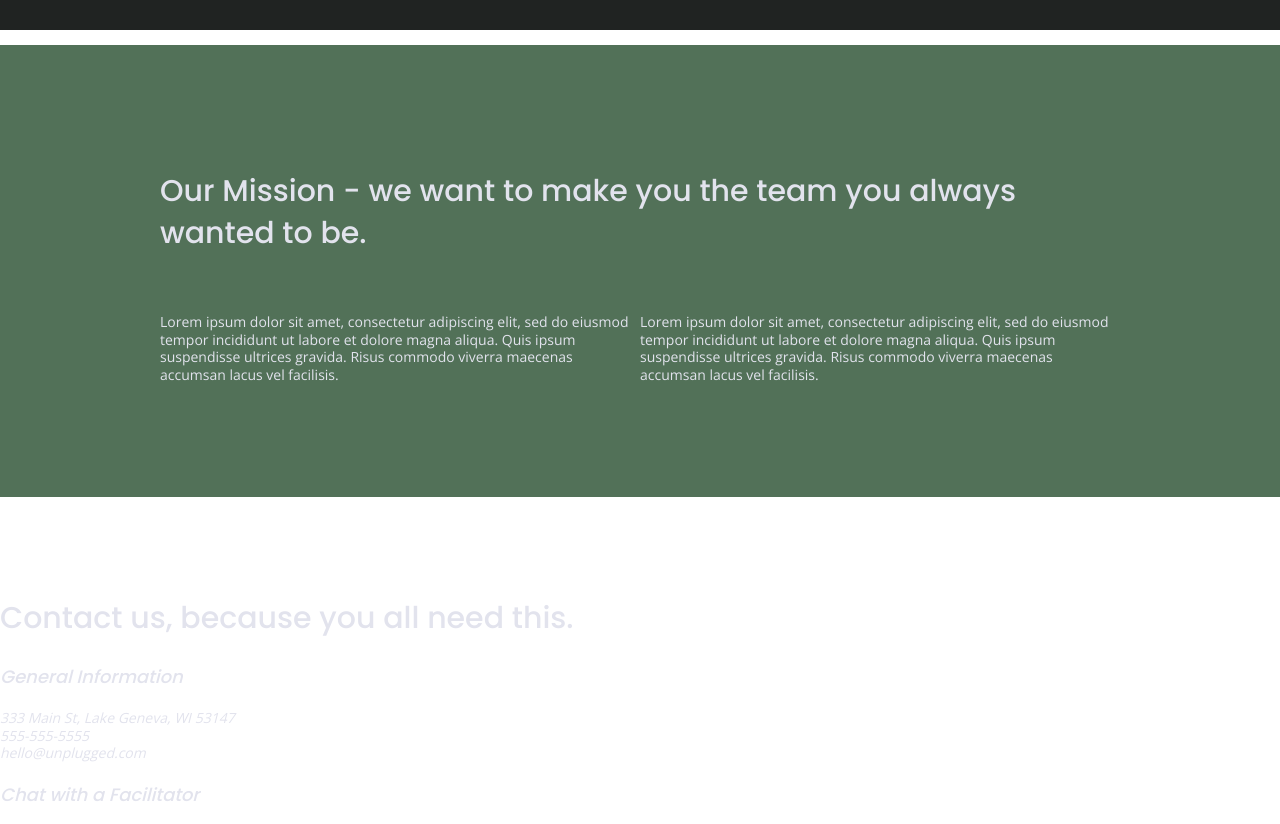
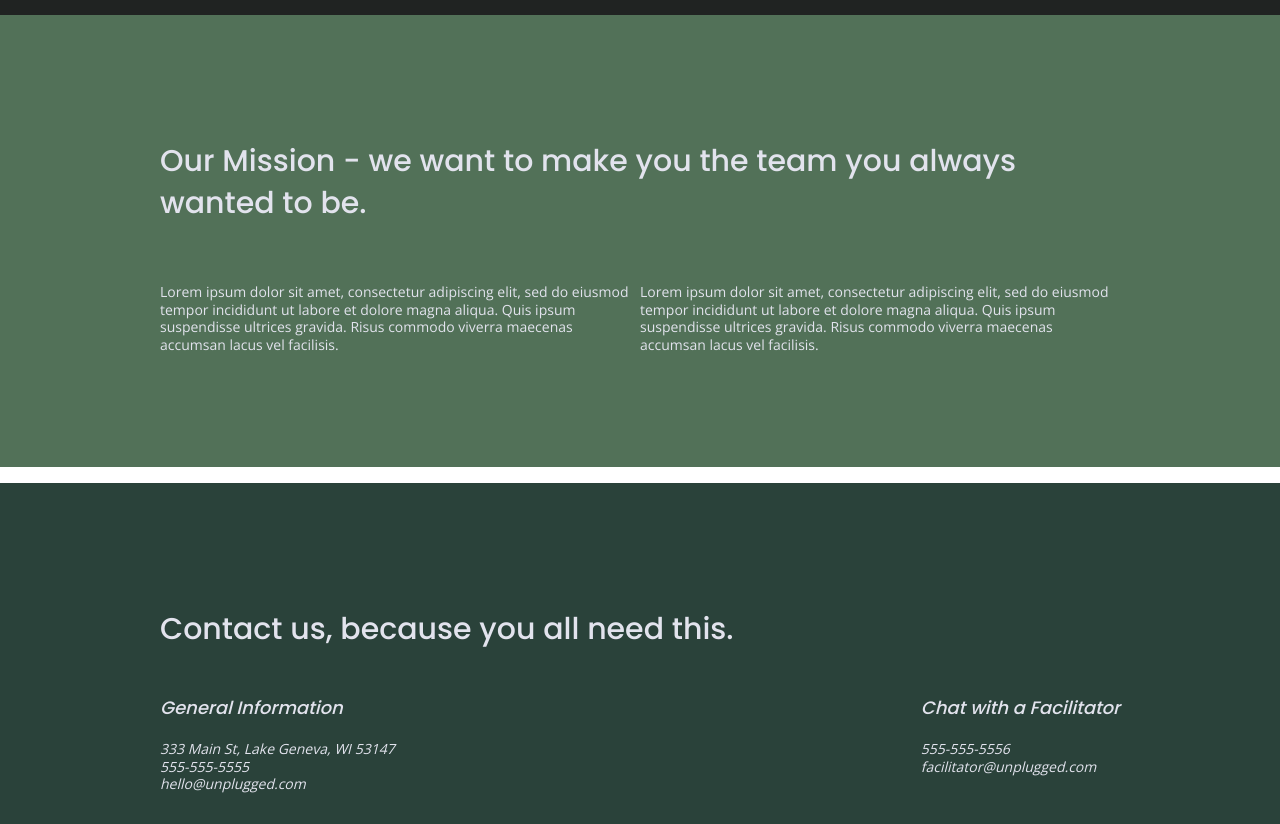
Before and after one commit to berthtam/unplugged-retreat, a website: page about/index.html in a window 1280 px wide. Shown: the part 115-939 px from the top of the page. Drawn offline with nearby package versions, Linux system fonts and the light colour scheme; files that its build step writes are made by us from their sources.

Commit message:
Add files via upload

```diff
--- a/about/index.html
+++ b/about/index.html
@@ -62,7 +62,7 @@
   <figure>
   </figure>
 </section>
-<section class="contact">
+<section class="contact-section">
     <div class="content-wrapper">
       <h2>Contact us, because you all need this.</h2>
         <address class="contact-content">
--- a/css/main.css
+++ b/css/main.css
@@ -572,6 +572,7 @@ input[type=button] {
       /* ==========================================================================
        About Page
        ========================================================================== */
+
       .mission-content {
         justify-content: space-between;
         display: flex;
@@ -583,21 +584,28 @@ input[type=button] {
          width: 42%;
        }
 
+       .contact-section .content-wrapper h2 {
+         width: 80%;
+       }
+
+       .contact-content {
+         display: flex;
+         justify-content: space-between;
+         align-items: flex-start;
+       }
       /* ==========================================================================
        FAQ Page
        ========================================================================== */
-       header {
-         margin: 15px 0;
-       }
-       .content-wrapper {
+
+       .faq .content-wrapper{
+          justify-content: space-between;
+        }
+
+      .faq-content {
          width: 45%;
        }
 
-       .content-wrapper{
-         justify-content: space-between;
-       }
-
-       .faq .content-wrapper h2 {
+       .faq h2 {
          width: 100%;
        }
 
```
